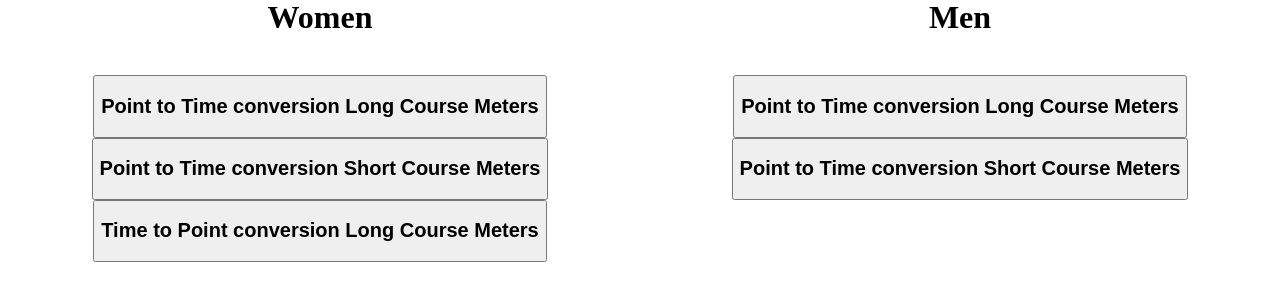
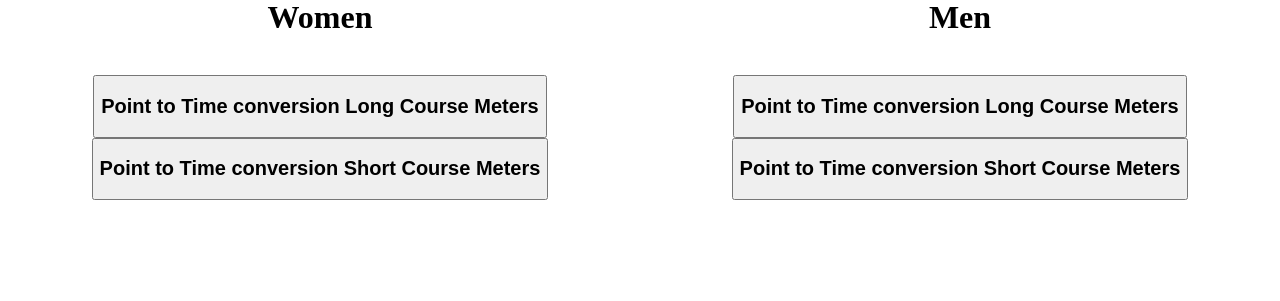
Before and after one commit to thisisthechris/swim_app, a Flask app: page /point_time.html in a window 1280 px wide. Shown: the part 185-486 px from the top of the page. Run offline with Flask 2, Linux system fonts and the light colour scheme; parts of the project's set-up code (start-up, migrations or seed data) failed here and were passed over; some libraries are stand-ins or nearby versions.

Commit message:
edit files

```diff
--- a/index.html
+++ b/index.html
@@ -29,12 +29,13 @@
         </div>
       </div>
     </header>
-    <main style="background-color: aqua;">
+<!--
+      <main style="background-color: aqua;">
       <a href="./templates/medals.html"><h2 style="padding-top: 150px;">Medals</h2></a>
       <a href="./templates/form.html"><h2 style="padding-top: 150px;">Form</h2></a>
       <a href="./templates/form.html"><button><h2>Tid for svømmer</h2></button></a>
 
-    </main>
+    </main>-->
     <footer>
 
     </footer>
--- a/templates/point_time.html
+++ b/templates/point_time.html
@@ -32,7 +32,7 @@
           <br>
           <a href="./w_point_time_SCM.html"><button><h2>Point to Time conversion Short Course Meters</h2></button></a>
           <br>
-          <a href="./w_time_point_LCM.html"><button><h2>Time to Point conversion Long Course Meters</h2></button></a>
+          <!--<a href="./w_time_point_LCM.html"><button><h2>Time to Point conversion Long Course Meters</h2></button></a>-->
         </div>
         <div class="column" style="width: 640;">
           <h1>Men</h1>
```
